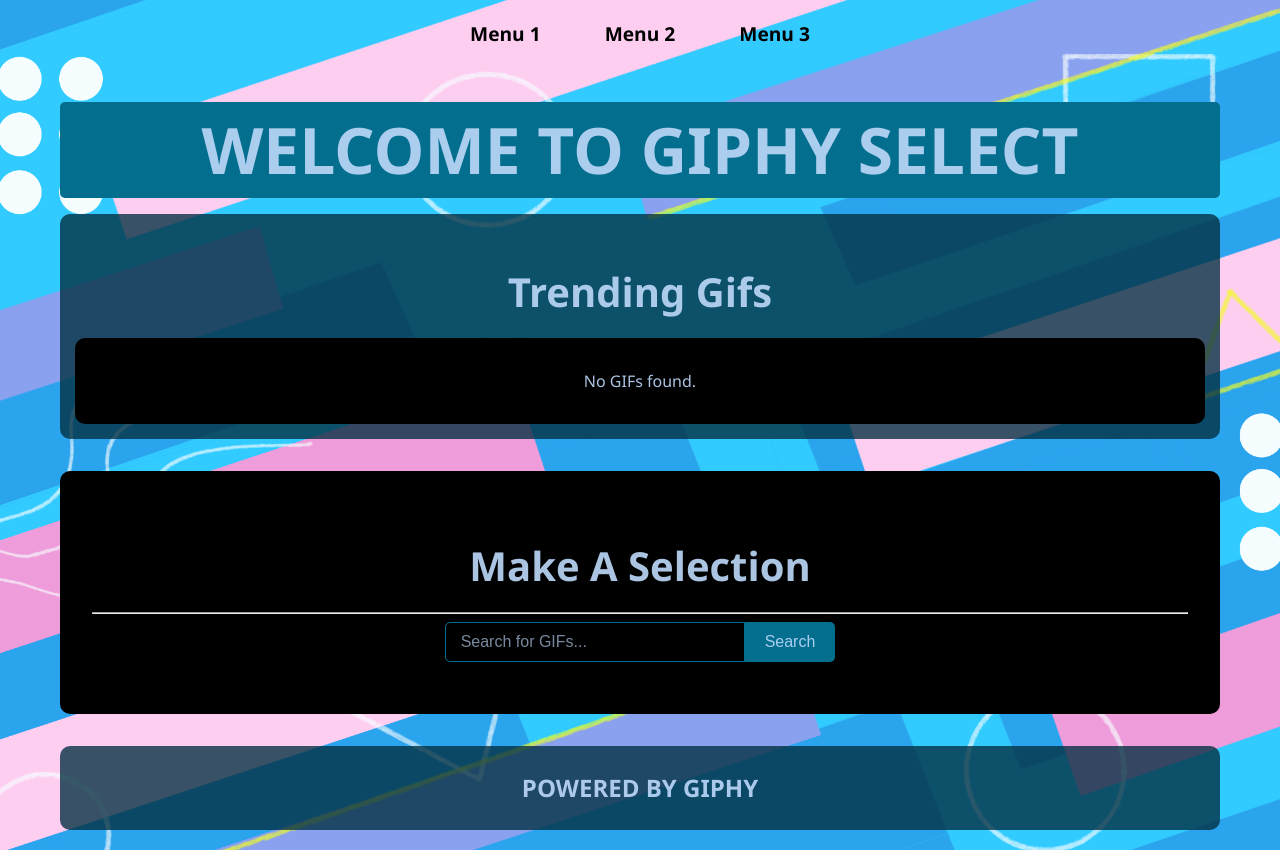
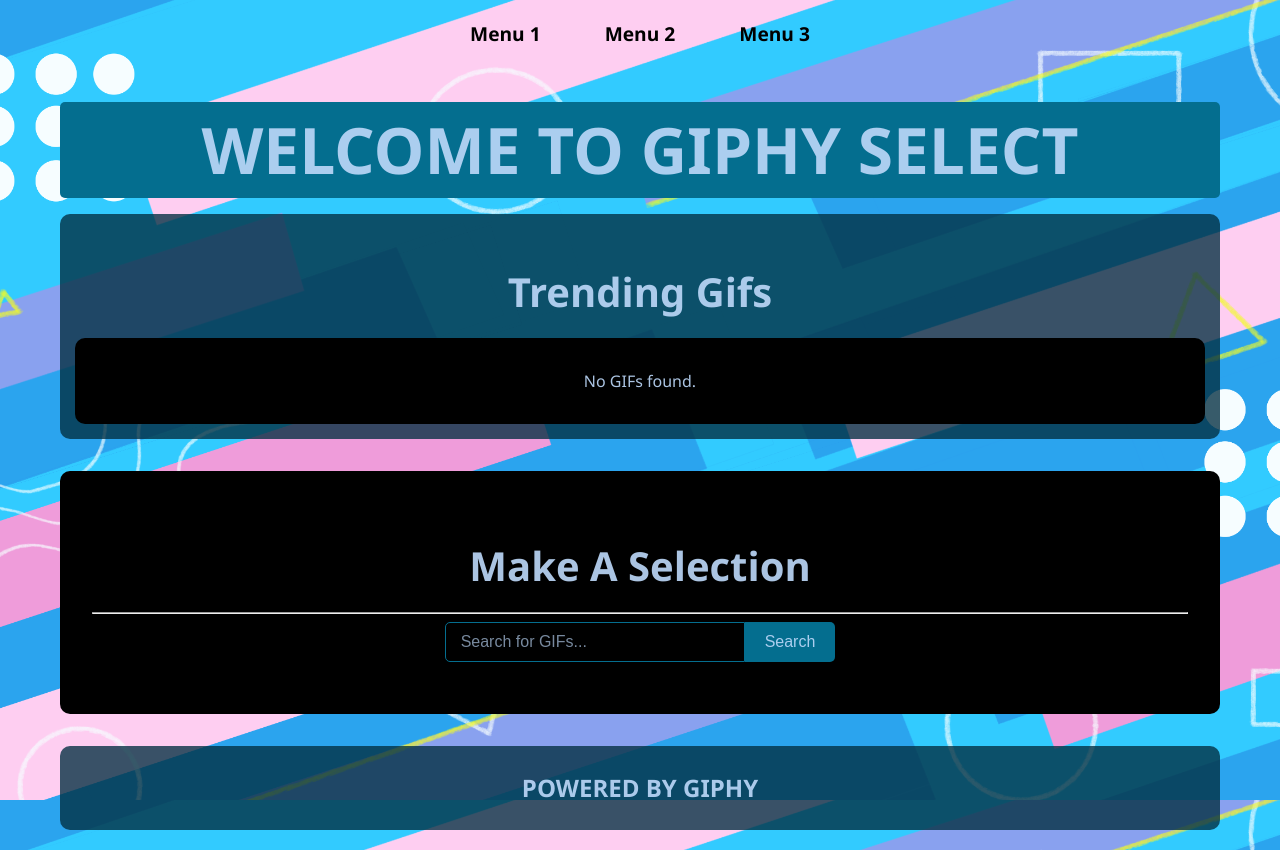
Before and after one commit to Abramo-D/html.lesson2025, a PHP site: page / in a window 1280 px wide. Run offline with PHP 8.4, Linux system fonts and the light colour scheme; data that the repository does not hold is empty.

Commit message:
Update style.css

```diff
--- a/GIPHY API/API_project/CSS/style.css
+++ b/GIPHY API/API_project/CSS/style.css
@@ -12,16 +12,22 @@
   box-sizing: border-box;
 }
 
+html {
+  margin: 0;
+  padding: 0;
+  min-height: 100vh;
+}
 body {
   margin: 0;
+  min-height: 100vh;
   background-image: url("imgs/GIF_API_BG.png");
+  background-size: cover;
+  background-repeat: no-repeat;
+  background-position: center;
+  background-attachment: fixed;
   font-family: var(--font-family);
   color: var(--base);
   line-height: 1.5;
-  background-size: cover;
-  background-repeat: no-repeat;
-  background-position: center;
-
 }
 
 /*this makes the main box that holds the conent*/
```
